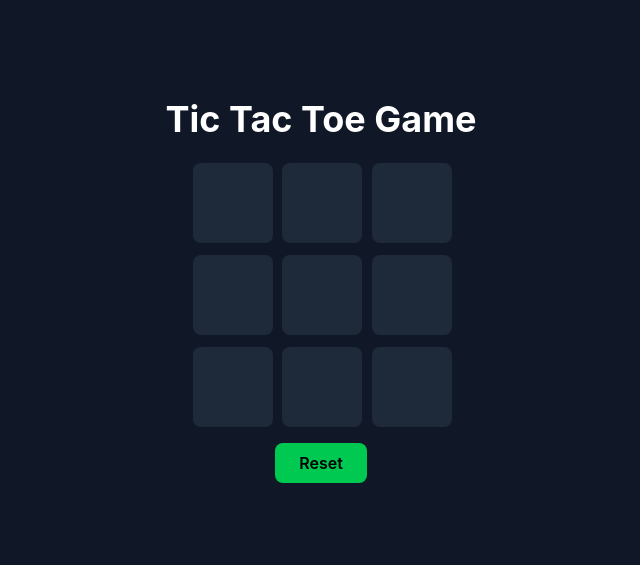
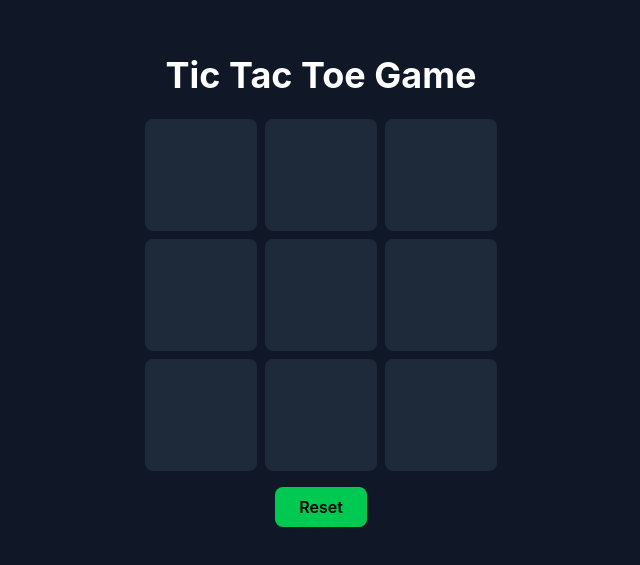
Before and after one commit to alexbalak21/Tic-Tac-Toe, a React (Vite) app: page / in a window 1280 px wide. Shown: the part 109-674 px from the top of the page, without its empty margins (319-959 px from the left). Built offline with nearby package versions, Linux system fonts and the light colour scheme.

Commit message:
sizes implemented

```diff
--- a/src/App.tsx
+++ b/src/App.tsx
@@ -4,9 +4,7 @@ export default function App() {
   return (
     <div className="min-h-screen flex items-center justify-center bg-gray-900 text-white">
       <div className="text-center space-y-6">
-        <h1 className="text-4xl font-bold">
-          Tic Tac Toe Game
-        </h1>
+        <h1 className="text-4xl font-bold">Tic Tac Toe Game</h1>
         <Board />
       </div>
     </div>
--- a/src/components/Board.tsx
+++ b/src/components/Board.tsx
@@ -21,7 +21,7 @@ export default function Board() {
   return (
     <div className="space-y-4">
       {/* Board */}
-      <div className="grid grid-cols-3 gap-3 w-64 mx-auto">
+      <div className="grid grid-cols-3 gap-2 mx-auto">
         {squares.map((value: SquareValue, index: number) => (
           <Square
             key={index}
--- a/src/components/Square.tsx
+++ b/src/components/Square.tsx
@@ -1,6 +1,6 @@
 import { ReactComponent as XIcon } from "../assets/X.svg";
 import { ReactComponent as OIcon } from "../assets/O.svg";
-
+import { ICON_SIZE, SQUARE_SIZE } from "../config/sizes";
 
 type SquareProps = {
   value: "X" | "O" | null;
@@ -11,18 +11,31 @@ export default function Square({ value, onClick }: SquareProps) {
   return (
     <button
       onClick={onClick}
+      style={{
+        width: SQUARE_SIZE,
+        height: SQUARE_SIZE,
+      }}
       className="
-        w-20 h-20
         bg-gray-800
         rounded-lg
         flex items-center justify-center
-        text-3xl font-bold
         hover:bg-gray-700
         transition
       "
     >
-      {value === "X" && <XIcon className="w-14 h-14 text-white" />}
-      {value === "O" && <OIcon className="w-14 h-14 text-white" />}
+      {value === "X" && (
+        <XIcon
+          style={{ width: ICON_SIZE, height: ICON_SIZE }}
+          className="text-white"
+        />
+      )}
+
+      {value === "O" && (
+        <OIcon
+          style={{ width: ICON_SIZE, height: ICON_SIZE }}
+          className="text-white"
+        />
+      )}
     </button>
   );
 }
--- /dev/null
+++ b/src/config/sizes.ts
@@ -0,0 +1,2 @@
+export const SQUARE_SIZE = 112;
+export const ICON_SIZE = 80;
```
